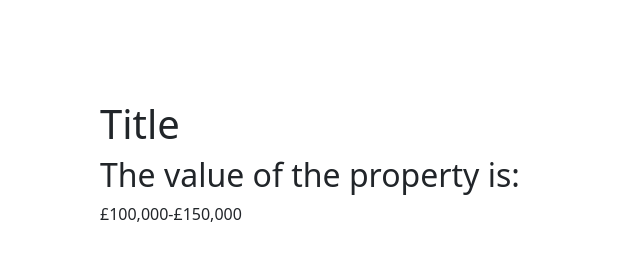
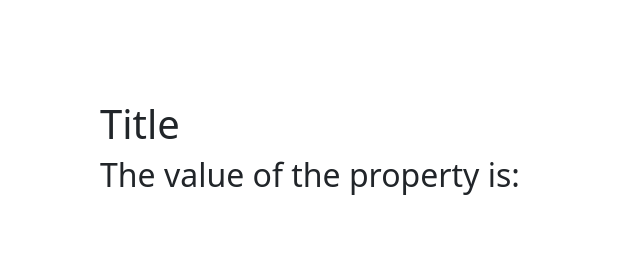
Before and after one commit to Jamie-Stirling/DurHack-2022, a plain HTML site: page front/value.html in a window 1280 px wide. Shown: the whole page, without its empty margins (0-640 px from the left). Drawn offline with nearby package versions, Linux system fonts and the light colour scheme.

Commit message:
template...

```diff
--- a/front/value.html
+++ b/front/value.html
@@ -9,6 +9,6 @@
 
         <h1>Title</h1>
         <h2>The value of the property is:</h2>
-        <div>£100,000-£150,000</div>
+        <div></div>
     </body>
 </html>
```
